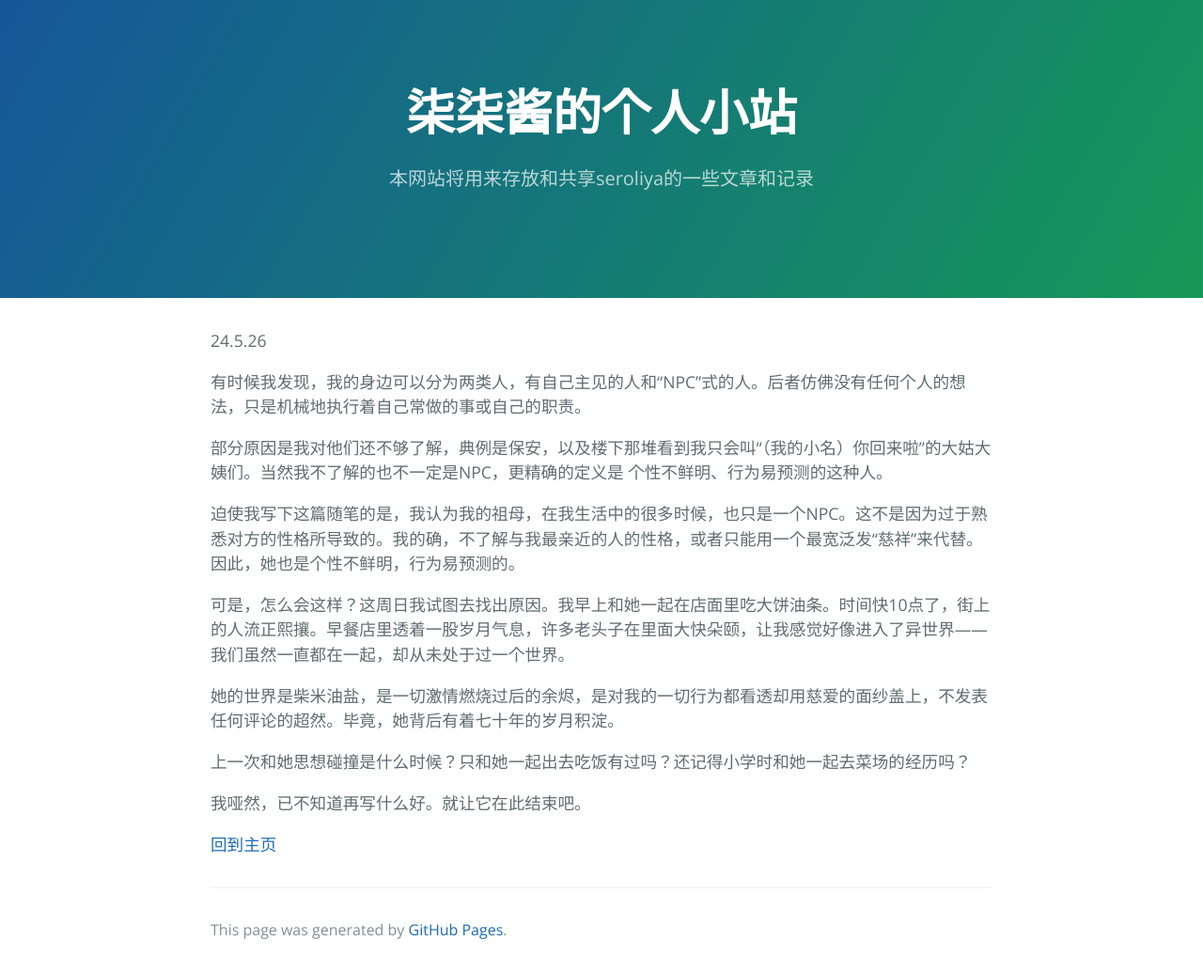
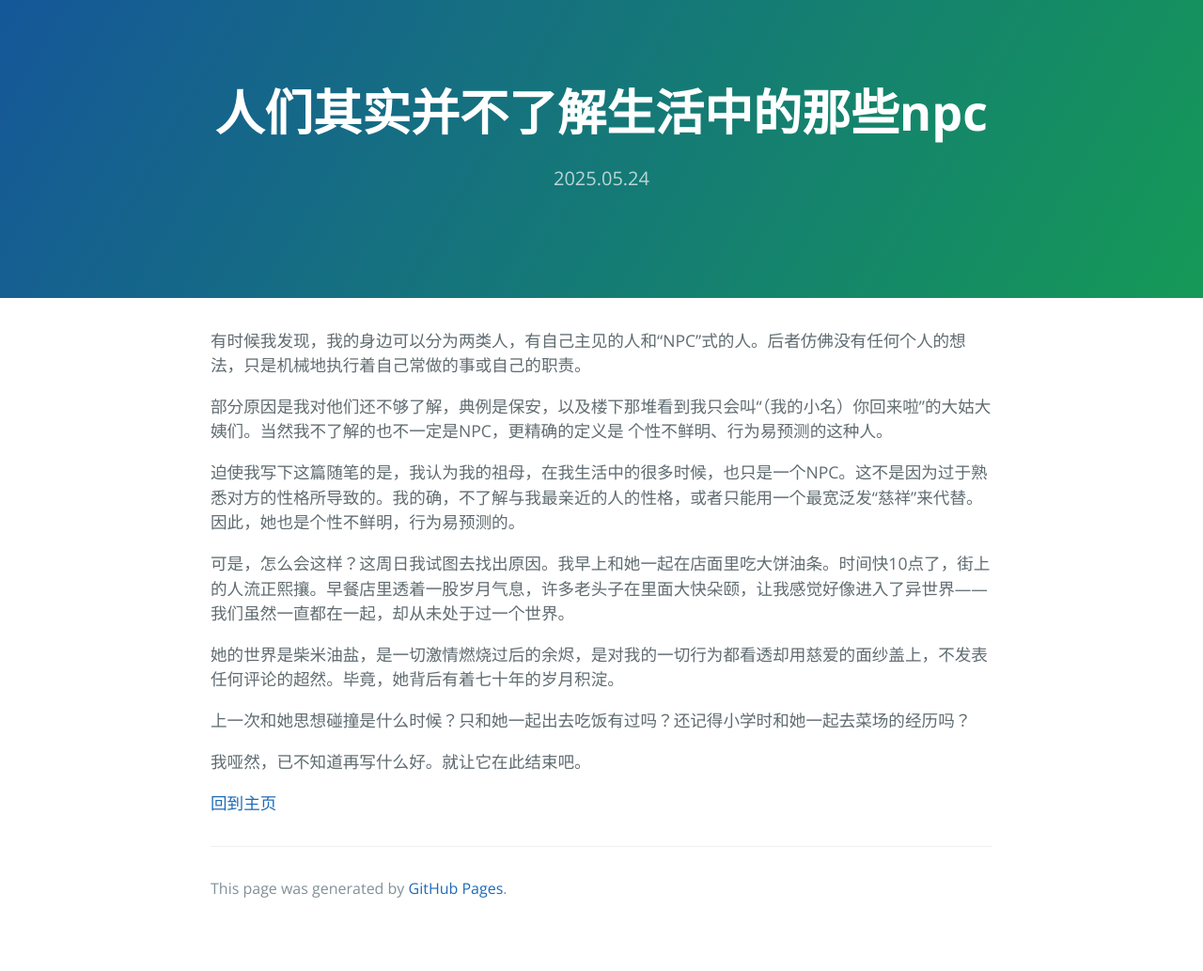
Before and after one commit to Seroliya/Seroliya.github.io, a Jekyll site: the page built from docs/人们其实并不了解生活中的那些npc.md, in a window 1280 px wide. Shown: the whole page at 94% size. Built offline with Jekyll 4.4.1, drawn with Linux system fonts in a browser that asks for light colours; our own code applies the rules of GitHub Pages for plain Markdown files; after the commit the page ends 989 px from its top, so only the background shows below that.

Commit message:
Update 人们其实并不了解生活中的那些npc.md

```diff
--- a/docs/人们其实并不了解生活中的那些npc.md
+++ b/docs/人们其实并不了解生活中的那些npc.md
@@ -1,4 +1,8 @@
-24.5.26
+---
+layout: default
+title: 人们其实并不了解生活中的那些npc
+description: 2025.05.24
+---
 
 有时候我发现，我的身边可以分为两类人，有自己主见的人和“NPC”式的人。后者仿佛没有任何个人的想法，只是机械地执行着自己常做的事或自己的职责。
 
```
